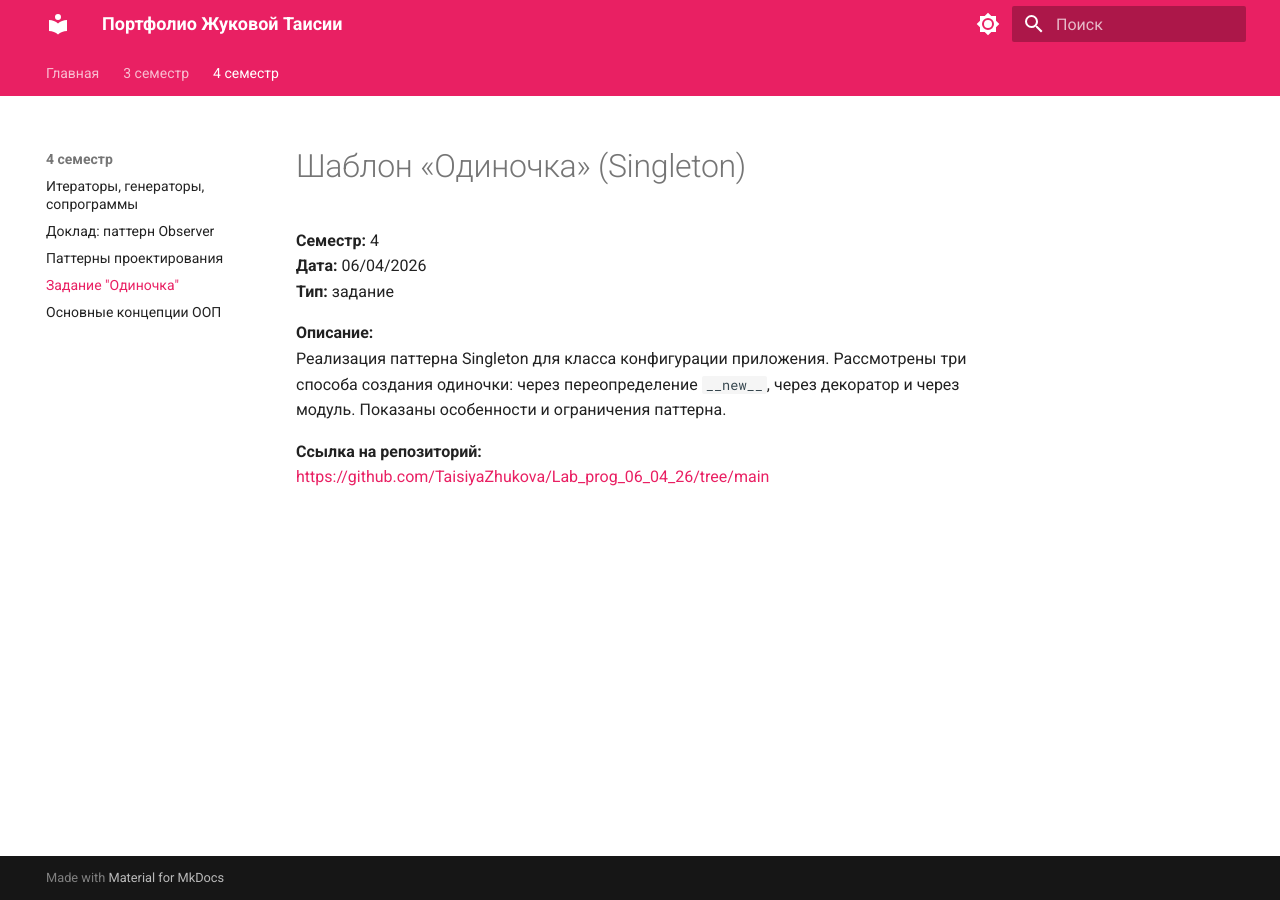
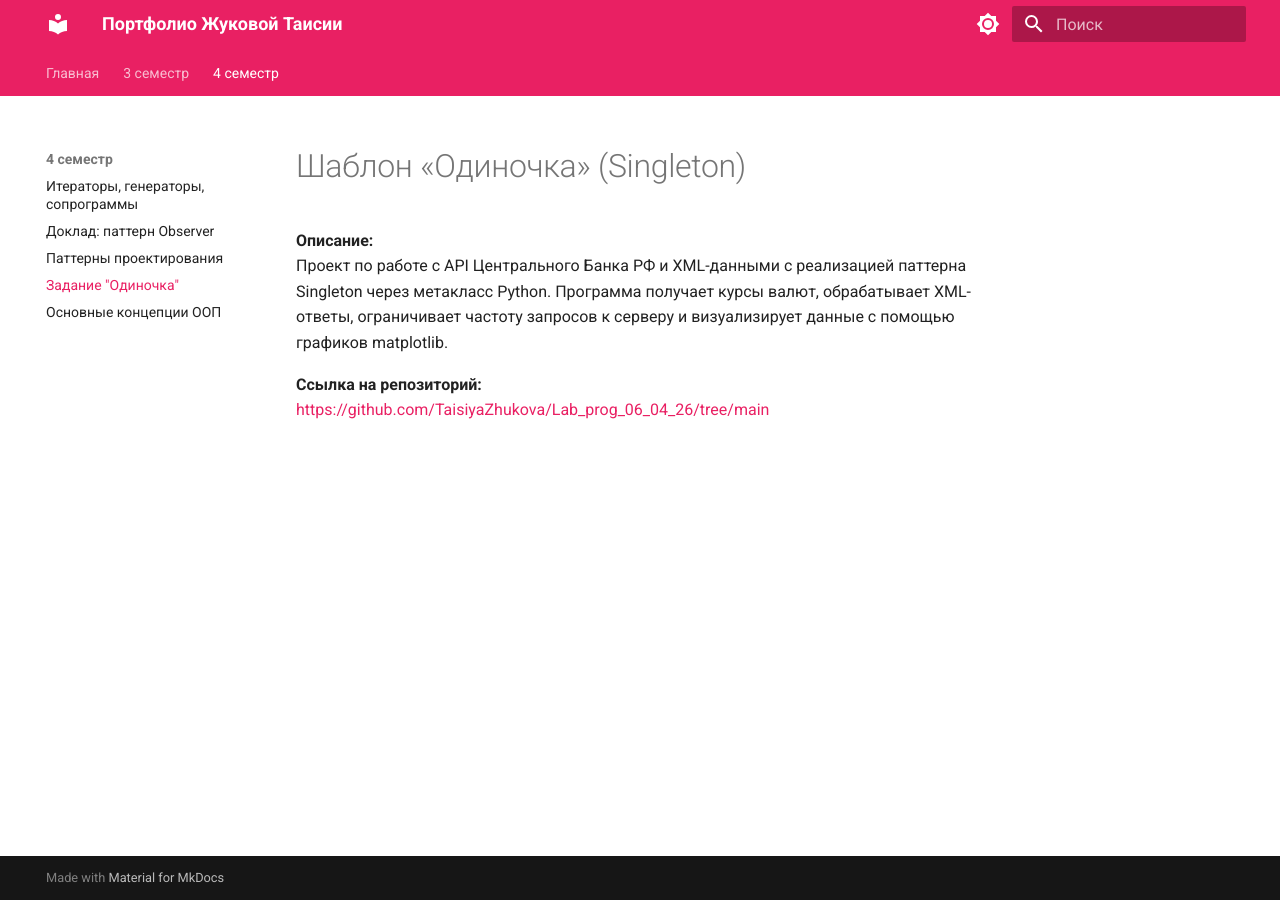
Before and after one commit to TaisiyaZhukova/portfolio-site, an MkDocs documentation site: the page built from docs/projects/singleton_pattern.md, in a window 1280 px wide. Built offline with MkDocs 1.6.1 and Material for MkDocs 9.7.7, drawn with Linux system fonts in a browser that asks for light colours.

Commit message:
Update singleton_pattern.md

```diff
--- a/docs/projects/singleton_pattern.md
+++ b/docs/projects/singleton_pattern.md
@@ -1,11 +1,7 @@
 # Шаблон «Одиночка» (Singleton)
 
-**Семестр:** 4
-**Дата:** 06/04/2026
-**Тип:** задание
-
 **Описание:**
-Реализация паттерна Singleton для класса конфигурации приложения. Рассмотрены три способа создания одиночки: через переопределение `__new__`, через декоратор и через модуль. Показаны особенности и ограничения паттерна.
+Проект по работе с API Центрального Банка РФ и XML-данными с реализацией паттерна Singleton через метакласс Python. Программа получает курсы валют, обрабатывает XML-ответы, ограничивает частоту запросов к серверу и визуализирует данные с помощью графиков matplotlib.
 
 **Ссылка на репозиторий:**
 [https://github.com/TaisiyaZhukova/Lab_prog_06_04_26/tree/main](https://github.com/TaisiyaZhukova/Lab_prog_06_04_26/tree/main)
```
